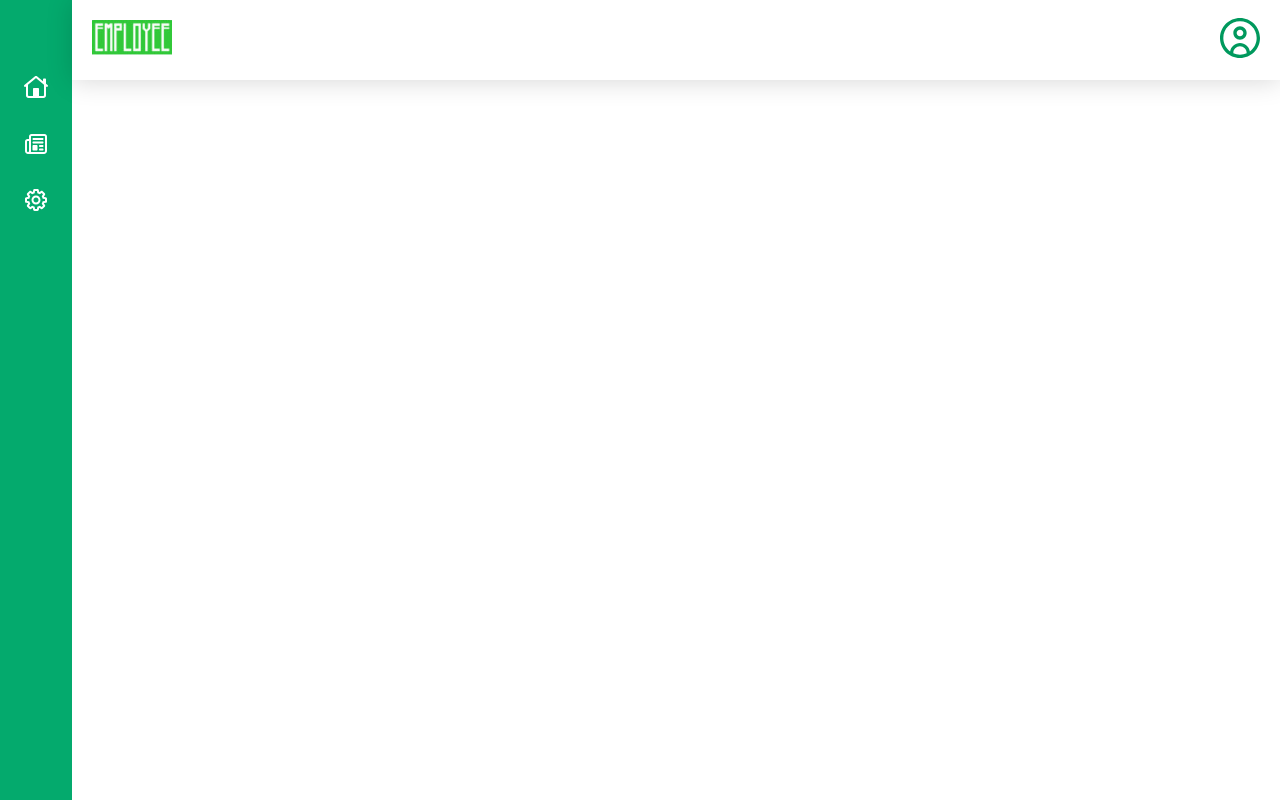
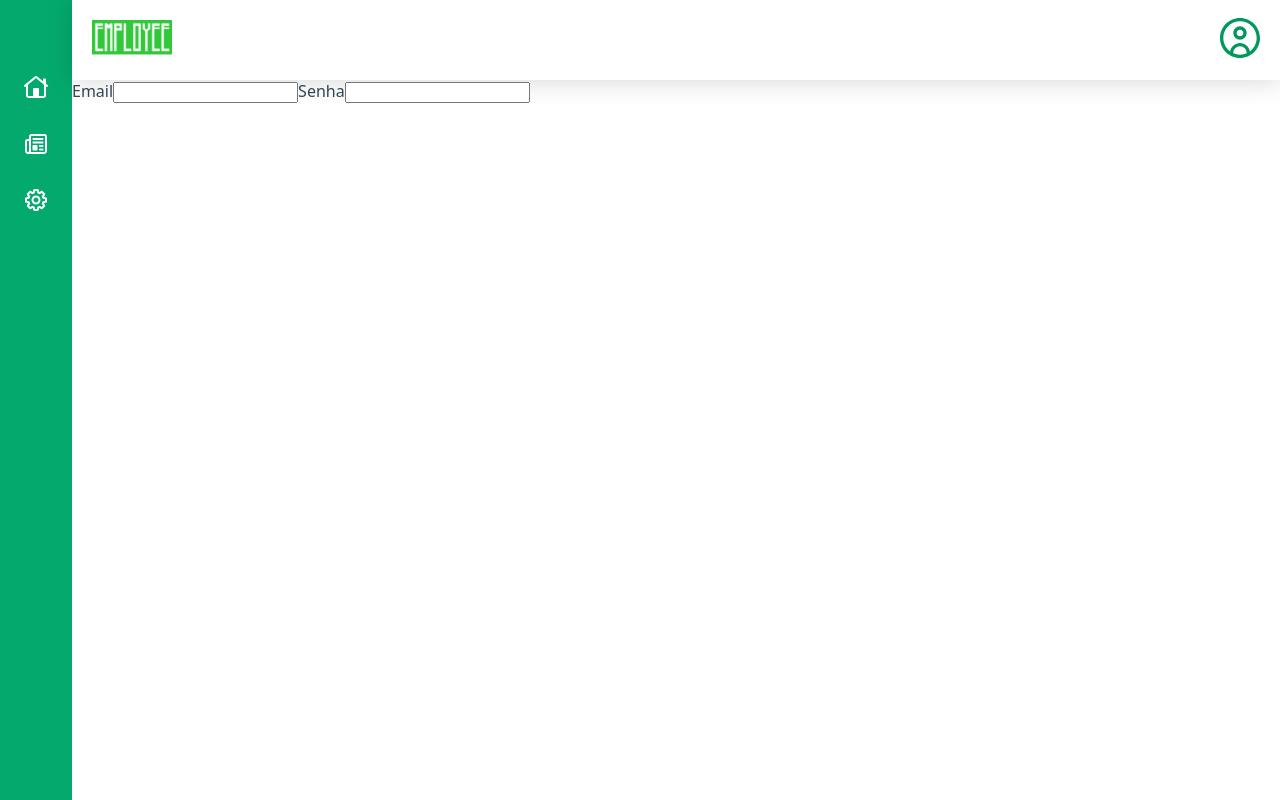
Before and after one commit to RangelGs-dev/employee_app, a Vue app: page /login in a window 1280 px wide. Before the commit this address had no page. Built offline with nearby package versions, Linux system fonts and the light colour scheme.

Commit message:
view login

```diff
--- a/src/components/TheHeader.vue
+++ b/src/components/TheHeader.vue
@@ -5,11 +5,13 @@
         <img class="logo" src="../assets/images/logo_employee.jpg" alt="Logo" />
       </div>
       <div>
-        <img
-          class="icon"
-          src="../assets/icons/circle-user.svg"
-          alt="Configurações do usuario"
-        />
+        <router-link to="/login">
+          <img
+            class="icon"
+            src="../assets/icons/circle-user.svg"
+            alt="Configurações do usuario"
+          />
+        </router-link>
       </div>
     </header>
   </div>
--- a/src/router/index.js
+++ b/src/router/index.js
@@ -1,11 +1,17 @@
 import { createRouter, createWebHistory } from "vue-router";
 import HomeView from "../views/HomeView.vue";
+import LoginView from "@/views/LoginView.vue";
 
 const routes = [
   {
     path: "/",
     name: "home",
     component: HomeView,
+  },
+  {
+    path: "/login",
+    name: "login",
+    component: LoginView,
   },
   {
     path: "/about",
--- /dev/null
+++ b/src/views/LoginView.vue
@@ -0,0 +1,29 @@
+<template>
+  <section class="login">
+    <h1></h1>
+    <form>
+      <label for="email">Email</label>
+      <input type="email" name="email" id="email" v-model="login.email" />
+      <label for="senha">Senha</label>
+      <input type="senha" name="senha" id="senha" v-model="login.senha" />
+    </form>
+  </section>
+</template>
+<script>
+export default {
+  data() {
+    return {
+      login: {
+        email: "",
+        senha: "",
+      },
+    };
+  },
+};
+</script>
+
+<style>
+:root {
+  color: white;
+}
+</style>
```
